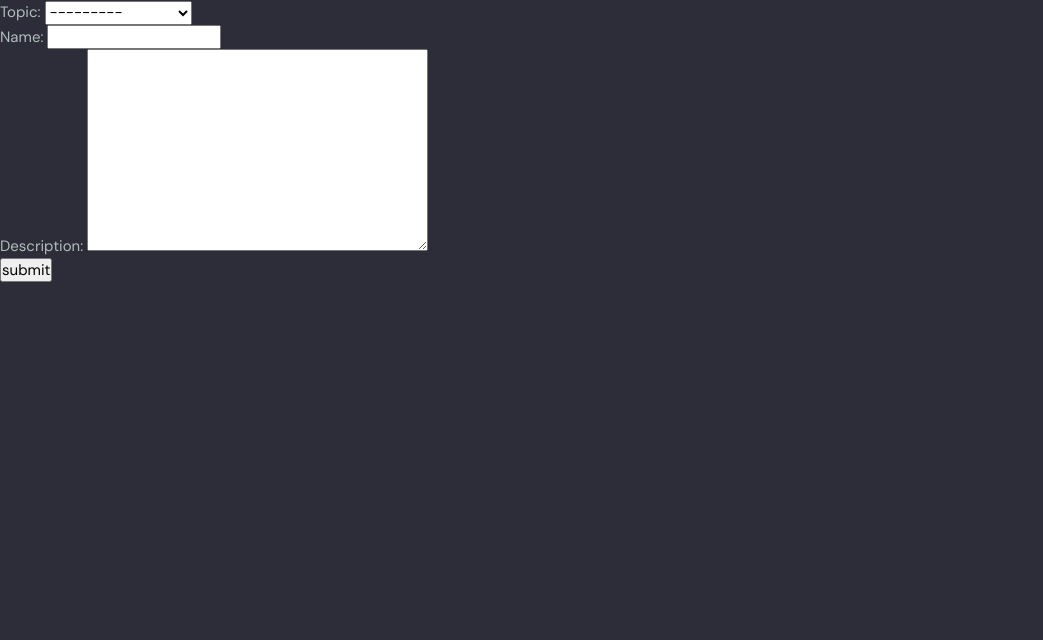
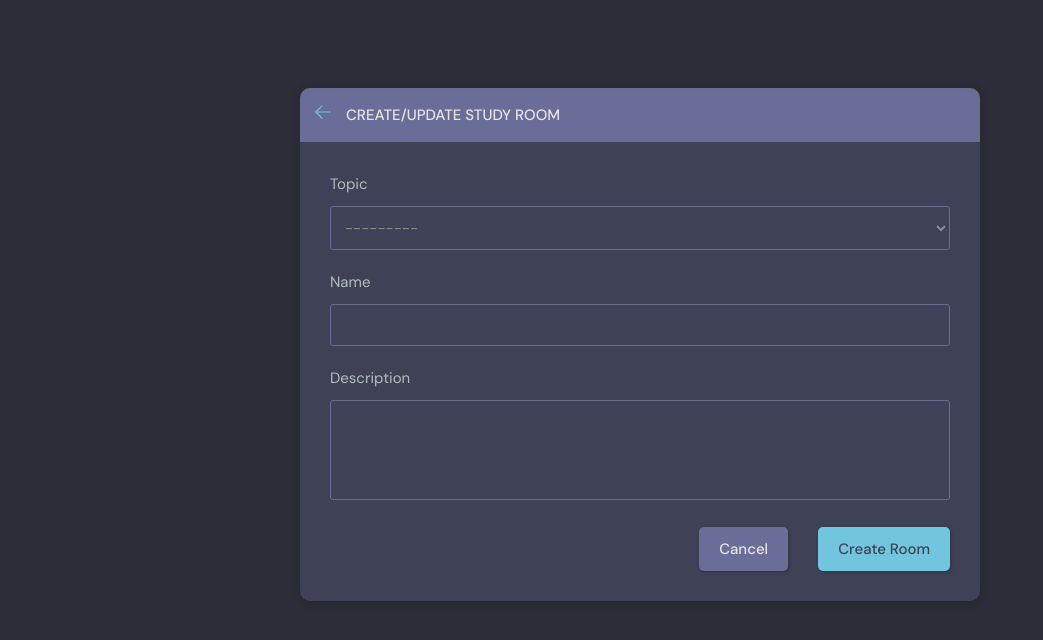
Before and after one commit to SamAbdallah/studybudy, a Django app: page /create-room/ in a window 1280 px wide. Shown: the part 76-716 px from the top of the page, without its empty margins (0-1043 px from the left). Run offline with Django 4.2, Linux system fonts and the light colour scheme; a user stored in the database is signed in; data comes from the database, SQL or seed files in the repository; both versions use the stored data as it was after the commit.

Commit message:
fixing the view for create room

```diff
--- a/base/templates/base/home.html
+++ b/base/templates/base/home.html
@@ -34,7 +34,7 @@
               <h2>Study Room</h2>
               <p>{{room_count}}  Rooms available</p>
             </div>
-            <a class="btn btn--main" href="create-room.html">
+            <a class="btn btn--main" href="{% url 'createroom'%}">
               <svg version="1.1" xmlns="http://www.w3.org/2000/svg" width="32" height="32" viewBox="0 0 32 32">
                 <title>add</title>
                 <path
--- a/base/templates/base/room_form.html
+++ b/base/templates/base/room_form.html
@@ -1,16 +1,57 @@
-{% extends 'main.html'  %}
+{% extends 'main.html' %}
 
 {% block content %}
+  <main class="create-room layout">
+    <div class="container">
+      <div class="layout__box">
+        <div class="layout__boxHeader">
+          <div class="layout__boxTitle">
+            <a href="{% url 'home'%}">
+              <svg version="1.1" xmlns="http://www.w3.org/2000/svg" width="32" height="32" viewBox="0 0 32 32">
+                <title>arrow-left</title>
+                <path
+                  d="M13.723 2.286l-13.723 13.714 13.719 13.714 1.616-1.611-10.96-10.96h27.625v-2.286h-27.625l10.965-10.965-1.616-1.607z">
+                </path>
+              </svg>
+            </a>
+            <h3>Create/Update Study Room</h3>
+          </div>
+        </div>
+        <div class="layout__body">
+          <form class="form" action="" method="post">
+            {% csrf_token %}
+            {% for field in form %}
+            <div class="form__group">
+              <label for="room_name">{{field.label}}</label>
+              {{field}}
+            </div>
+            {%endfor%}
 
-<div>
-    <form method="post" action="">
-        {% csrf_token %}
-        {{form.as_p}}
+            <!-- <div class="form__group">
+              <label for="room_topic">Topic</label>
+              <input required type="text" name="topic" id="room_topic" list="topic-list" />
+              <datalist id="topic-list">
+                <select id="room_topic">
+                  <option value="">Select your topic</option>
+                  <option value="Python">Python</option>
+                  <option value="Django">Django</option>
+                </select>
+              </datalist>
 
-    <input type="submit" value="submit" />
+            </div> -->
 
-    </form>
-
-</div>
-
-{% endblock content %}
+<!--
+            <div class="form__group">
+              <label for="room_about">About</label>
+              <textarea name="room_about" id="room_about" placeholder="Write about your study group..."></textarea>
+            </div> -->
+            <div class="form__action">
+              <a class="btn btn--dark" href="index.html">Cancel</a>
+              <button class="btn btn--main" type="submit">Create Room</button>
+            </div>
+          </form>
+        </div>
+      </div>
+    </div>
+  </main>
+{%endblock content%}
```
Also changed, not shown: base/templates/base/room_form_old.html (added, +16 -0 lines), db.sqlite3.
